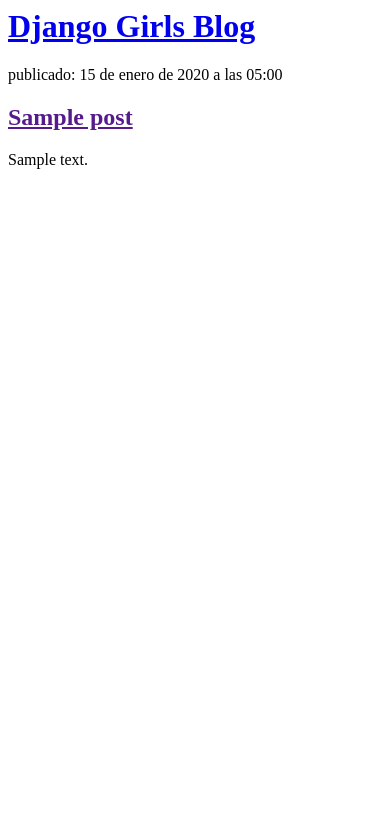
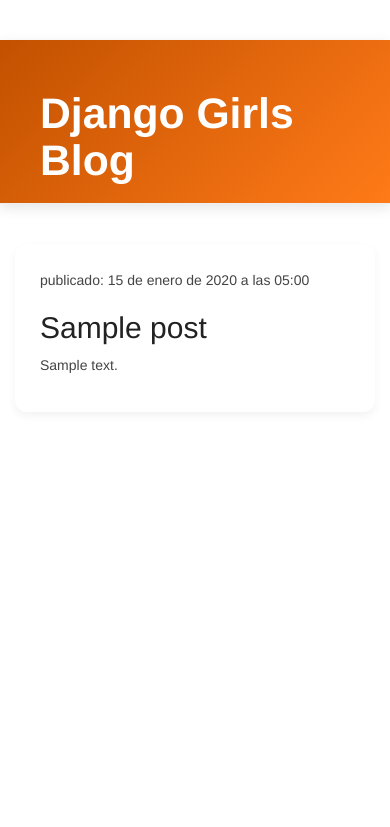
Before and after one commit to dome-rojas/djangogirls, a Django app: page / in a window 390 px wide. Shown: the top 827 px of the page. Run offline with Django 5.2, Linux system fonts and the light colour scheme; tables that the repository leaves empty hold one stand-in row (values such as "Sample post"); some libraries are stand-ins or nearby versions.

Commit message:
Cambie el HTML para la página nuevamente

```diff
--- /dev/null
+++ b/blog/static/css/blog.css
@@ -0,0 +1,100 @@
+body {
+    background-color: #f9f9f9;
+    font-family: 'Poppins', sans-serif;
+}
+
+/* Header */
+.page-header {
+    background: linear-gradient(135deg, #C25100, #ff7a18);
+    margin-top: 0;
+    padding: 30px 40px;
+    box-shadow: 0 4px 12px rgba(0,0,0,0.1);
+}
+
+.page-header h1,
+.page-header h1 a,
+.page-header h1 a:visited,
+.page-header h1 a:active {
+    color: #ffffff;
+    font-size: 32pt;
+    text-decoration: none;
+    font-weight: bold;
+}
+
+/* Contenido centrado */
+.content {
+    max-width: 800px;
+    margin: 40px auto;
+}
+
+/* Post estilo tarjeta */
+.post {
+    background-color: #ffffff;
+    padding: 25px;
+    margin-bottom: 30px;
+    border-radius: 12px;
+    box-shadow: 0 4px 10px rgba(0,0,0,0.05);
+    transition: transform 0.2s ease, box-shadow 0.2s ease;
+}
+
+.post:hover {
+    transform: translateY(-5px);
+    box-shadow: 0 8px 18px rgba(0,0,0,0.08);
+}
+
+/* Títulos */
+.post h2 a,
+.post h2 a:visited {
+    color: #222;
+    text-decoration: none;
+}
+
+.post h2 a:hover {
+    color: #C25100;
+}
+
+/* Fecha */
+.date {
+    color: #999;
+    font-size: 14px;
+    margin-bottom: 10px;
+}
+
+/* Texto */
+.post p {
+    color: #444;
+    line-height: 1.6;
+}
+
+/* Botones (por si agregas luego) */
+button, .btn {
+    background-color: #C25100;
+    color: white;
+    border: none;
+    padding: 10px 15px;
+    border-radius: 8px;
+    transition: background 0.3s;
+}
+
+button:hover, .btn:hover {
+    background-color: #a94400;
+}
+
+/* Inputs */
+.post-form textarea,
+.post-form input {
+    width: 100%;
+    padding: 10px;
+    border: 1px solid #ddd;
+    border-radius: 8px;
+}
+
+/* Menú superior */
+.top-menu,
+.top-menu:hover,
+.top-menu:visited {
+    color: #ffffff;
+    float: right;
+    font-size: 20pt;
+    margin-right: 20px;
+}
--- a/blog/templates/blog/post_list.html
+++ b/blog/templates/blog/post_list.html
@@ -1,22 +1,36 @@
+{% load static %}
+<link rel="stylesheet" href="{% static 'css/blog.css' %}">
+
 <html>
 
 <head>
     <title>Django Girls blog</title>
+    <link rel="stylesheet" href="//maxcdn.bootstrapcdn.com/bootstrap/3.2.0/css/bootstrap.min.css">
+    <link rel="stylesheet" href="//maxcdn.bootstrapcdn.com/bootstrap/3.2.0/css/bootstrap-theme.min.css">
+    <link href="https://fonts.googleapis.com/css2?family=Poppins:wght@300;400;600&display=swap" rel="stylesheet">
 </head>
 
 <body>
 
-    <div>
+    <div class="page-header">
         <h1><a href="/">Django Girls Blog</a></h1>
     </div>
 
-    {% for post in posts %}
-        <div>
-            <p> publicado: {{ post.published_date }}</p>
-            <h2><a href="">{{ post.title }}</a></h2>
-            <p>{{ post.text|linebreaksbr }}</p>
+    <div class="content container">
+        <div class="row">
+            <div class="col-md-8">
+                {% for post in posts %}
+                    <div class="post">
+                        <div class="date">
+                            <p>publicado: {{ post.published_date }}</p>
+                        </div>
+                        <h2><a href="">{{ post.title }}</a></h2>
+                        <p>{{ post.text|linebreaksbr }}</p>
+                    </div>
+                {% endfor %}
+            </div>
         </div>
-    {% endfor %}
+    </div>
 
 </body>
 
```
